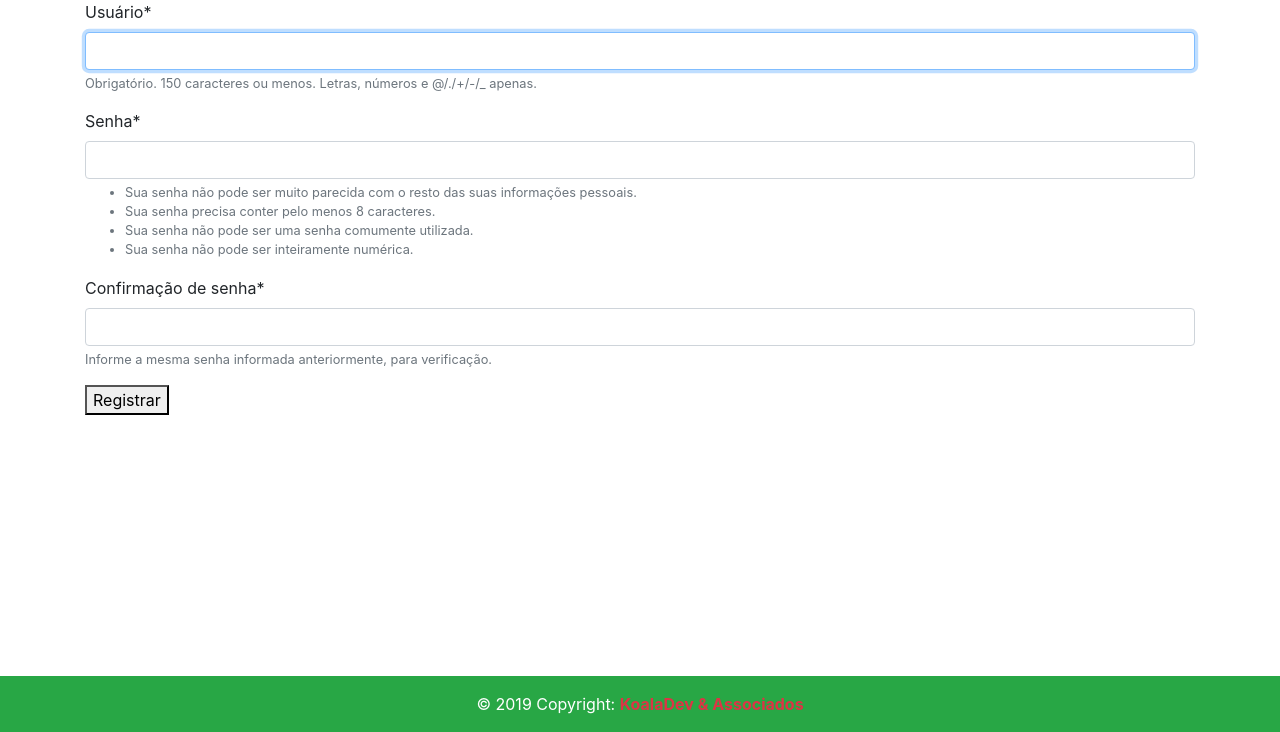
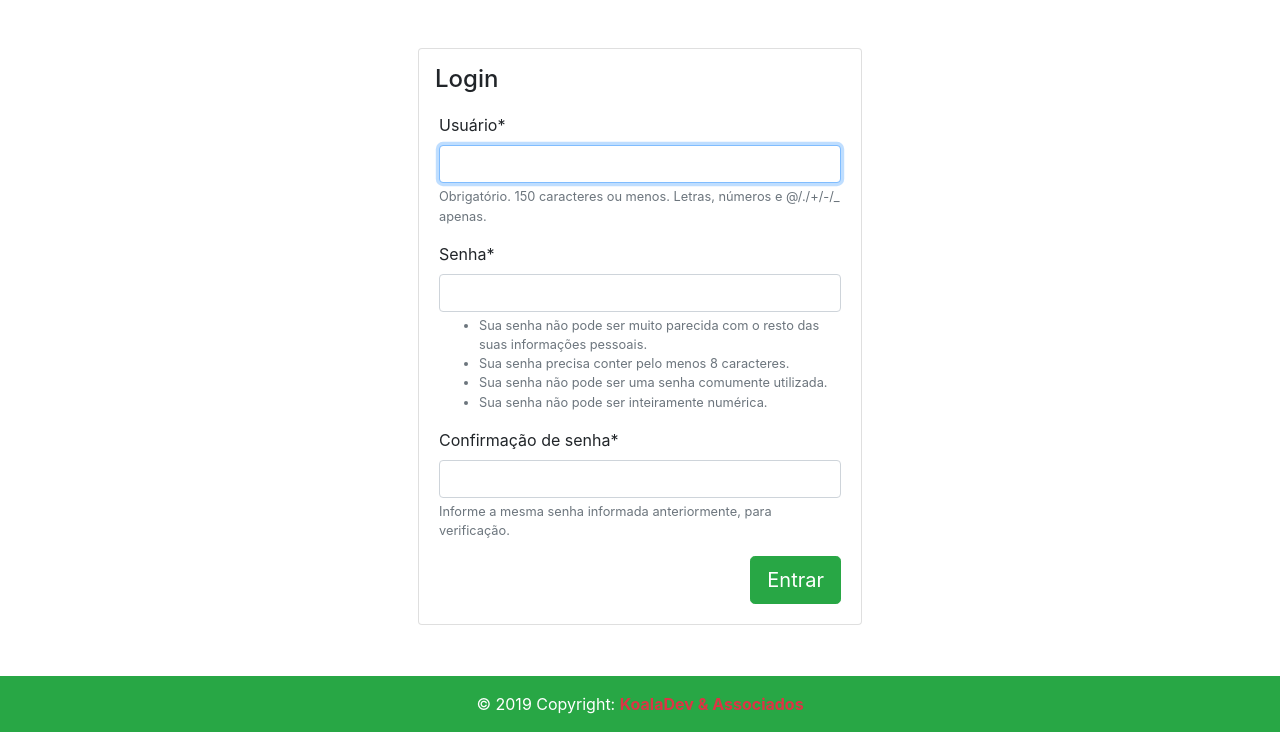
Before and after one commit to Koalapvh13/Sempre-Hidratado, a Django app: page /accounts/register/ in a window 1280 px wide. Shown: the part 68-800 px from the top of the page. Run offline with Django 3.2, Linux system fonts and the light colour scheme; some libraries are stand-ins or nearby versions.

Commit message:
Estilização do card de cadastro

```diff
--- a/semprehidratado/templates/registration/register.html
+++ b/semprehidratado/templates/registration/register.html
@@ -2,9 +2,20 @@
 {% load crispy_forms_tags %}
 {%block title %}Registrar{% endblock %}
 {%block content %}
-    <form method="post">
-        {% csrf_token %}
-        {{ form|crispy }}
-        <button type="submit">Registrar</button>
-    </form>
+<div class="row">
+    <div class="col-3"></div>
+    <div class="col">
+        <div class="card m-5">
+            <h4 class="card-title pl-3 pt-3 mb-0">Login</h4>
+            <div class="card-body">
+                <form method="post">
+                    {% csrf_token %}
+                    {{ form|crispy }}
+                    <button type="submit" class="btn btn-success btn-lg float-right">Entrar</button>
+                </form>
+            </div>
+        </div>
+    </div>
+    <div class="col-3"></div>
+</div>
 {% endblock %}
```
